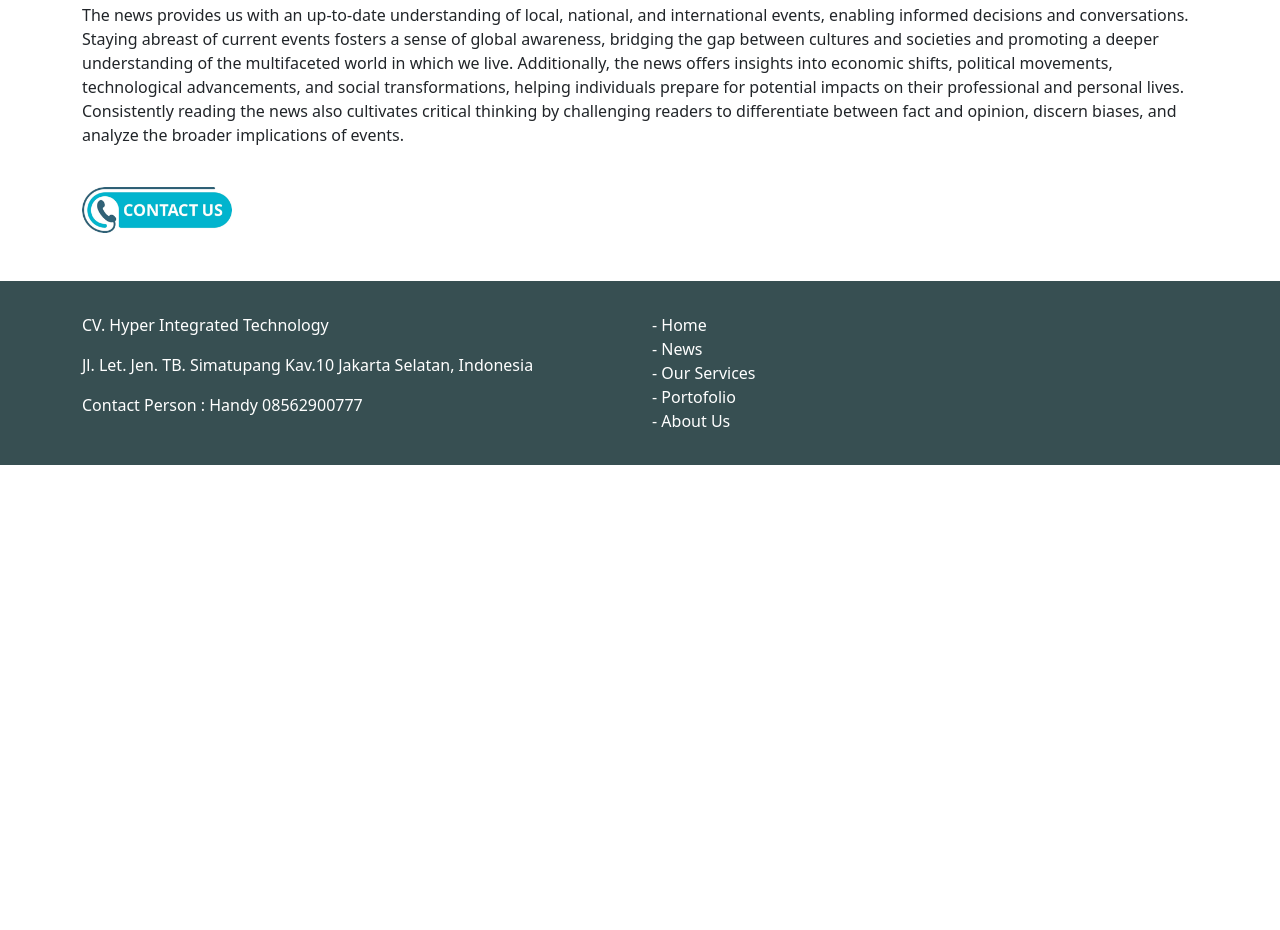
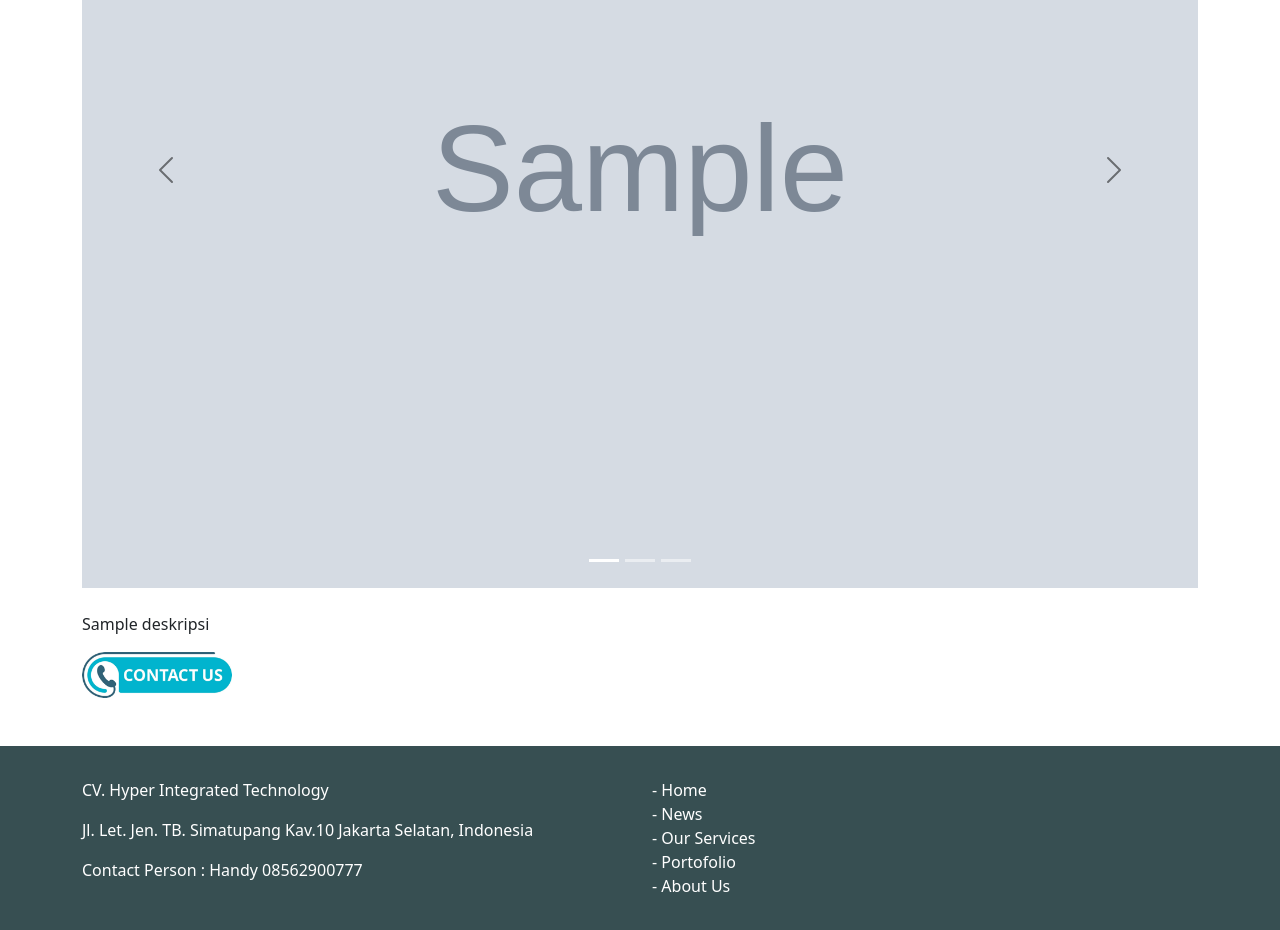
Before and after one commit to NunaHajima/HyperIntegrated_UTS-Trilogy, a CodeIgniter 4 app: the page made by app/Views/Portofolio2.php in a window 1280 px wide. Shown: the part 431-1361 px from the top of the page. Before the commit the page ends 896 px from the top, so only its background shows below. Run offline with PHP 8.4 and a stand-in for CodeIgniter, Linux system fonts and the light colour scheme; the template is opened without the code that fills it: most values are stand-ins (such as "Sample title", 1, 10 or a date in 2020); grey boxes marked "Sample" are stand-in pictures; some libraries are stand-ins or nearby versions.

Commit message:
sampai portofolio

```diff
--- a/app/Config/Routes.php
+++ b/app/Config/Routes.php
@@ -13,7 +13,7 @@ $routes->get('news/detail/(:num)', 'News::detail/$1');
 $routes->get('/services', 'OurServices::index');
 $routes->get('service/detail/(:num)', 'OurServices::detail/$1');
 $routes->get('/portofolio', 'Portofolio::index');
-$routes->get('/portofolio2', 'Portofolio2::index');
+$routes->get('portofolio/detail/(:num)', 'Portofolio::detail/$1');
 $routes->get('/aboutus', 'AboutUs::index');
 
 /*Admin CRUD*/
--- a/app/Controllers/OurServices.php
+++ b/app/Controllers/OurServices.php
@@ -16,7 +16,7 @@ class OurServices extends BaseController
         $this->serviceModel = new OurserviceModel();
     }
 
-    public function index(): string
+    public function index()
     {
         // Buat instance model
         $serviceModel = new OurserviceModel();
--- a/app/Views/Portofolio2.php
+++ b/app/Views/Portofolio2.php
@@ -1,14 +1,47 @@
 <?= $this->extend('layout/base') ?>
 <?= $this->section('content') ?>
+
 <section class="container my-5">
-        <h2 class="text-center">News Title</h2>
-        <div class="text-center my-4">
-            <img src="template/assets/contoh1.jpg" alt="News Image" class="img-fluid custom-img">
+    <br><br><br>
+    <h2 class="text-center"><?= esc($portofolioItem['judul']) ?></h2>
+
+    <!-- Bootstrap Carousel Start -->
+    <div id="portfolioCarousel" class="carousel slide my-4" data-bs-ride="carousel">
+        <!-- Indicators -->
+        <div class="carousel-indicators">
+            <button type="button" data-bs-target="#portfolioCarousel" data-bs-slide-to="0" class="active" aria-current="true" aria-label="Slide 1"></button>
+            <button type="button" data-bs-target="#portfolioCarousel" data-bs-slide-to="1" aria-label="Slide 2"></button>
+            <button type="button" data-bs-target="#portfolioCarousel" data-bs-slide-to="2" aria-label="Slide 3"></button>
         </div>
-        <p>The news provides us with an up-to-date understanding of local, national, and international events, enabling informed decisions and conversations. Staying abreast of current events fosters a sense of global awareness, bridging the gap between cultures and societies and promoting a deeper understanding of the multifaceted world in which we live. Additionally, the news offers insights into economic shifts, political movements, technological advancements, and social transformations, helping individuals prepare for potential impacts on their professional and personal lives. Consistently reading the news also cultivates critical thinking by challenging readers to differentiate between fact and opinion, discern biases, and analyze the broader implications of events.</p>
-        <br>
-        <a href="https://wa.me/628562900777" target="_blank">
-            <img src="template/assets/contactus.png" alt="News Image" class="img-fluid custom-img2">
-        </a>
-    </section>
+
+        <!-- Carousel Inner -->
+        <div class="carousel-inner text-center">
+            <div class="carousel-item active">
+                <img src="/photos/<?= esc($portofolioItem['photo']) ?>" alt="Image 1" class="img-fluid w-100" style="object-fit: cover;">
+            </div>
+            <div class="carousel-item">
+                <img src="/photos2/<?= esc($portofolioItem['photo2']) ?>" alt="Image 2" class="img-fluid w-100" style="object-fit: cover;">
+            </div>
+            <div class="carousel-item">
+                <img src="/photos3/<?= esc($portofolioItem['photo3']) ?>" alt="Image 3" class="img-fluid w-100" style="object-fit: cover;">
+            </div>
+        </div>
+
+        <!-- Controls -->
+        <button class="carousel-control-prev" type="button" data-bs-target="#portfolioCarousel" data-bs-slide="prev">
+            <span class="carousel-control-prev-icon" aria-hidden="true"></span>
+            <span class="visually-hidden">Previous</span>
+        </button>
+        <button class="carousel-control-next" type="button" data-bs-target="#portfolioCarousel" data-bs-slide="next">
+            <span class="carousel-control-next-icon" aria-hidden="true"></span>
+            <span class="visually-hidden">Next</span>
+        </button>
+    </div>
+    <!-- Bootstrap Carousel End -->
+    <p><?= esc($portofolioItem['deskripsi']) ?></p>
+    <a href="https://wa.me/628562900777" target="_blank">
+        <img src="/template/assets/contactus.png" alt="News Image" class="img-fluid custom-img2">
+    </a>
+</section>
+
 <?= $this->endSection() ?>
--- a/app/Views/aboutus.php
+++ b/app/Views/aboutus.php
@@ -2,7 +2,7 @@
 <?= $this->section('content') ?>
 <section class="news2"data-aos="slide-up" data-aos-once="true">
 <div class="text-center mb-1" data-aos="slide-up" data-aos-once="true">
-            <br>
+            <br><br><br><br>
             <h2 class="fw-bolder">About Us</h2>
         </div>
         <div class="text-start mb-1" data-aos="slide-up" data-aos-once="true">
--- a/app/Views/layout/head.php
+++ b/app/Views/layout/head.php
@@ -22,3 +22,4 @@
 
         <!-- Bootstrap JS Bundle (termasuk Popper) -->
         <script src="https://cdn.jsdelivr.net/npm/bootstrap@5.3.0/dist/js/bootstrap.bundle.min.js"></script>
+        <link href="https://maxcdn.bootstrapcdn.com/bootstrap/5.3.0/css/bootstrap.min.css" rel="stylesheet">
--- a/app/Views/layout/scripts.php
+++ b/app/Views/layout/scripts.php
@@ -24,3 +24,4 @@
 </script>
 <script src="path/to/bootstrap.bundle.js"></script> <!-- Sesuaikan dengan path bootstrap Anda -->
     <script src="path/to/custom.js"></script> <!-- Tambahkan jika ada custom JavaScript -->
+    <script src="https://maxcdn.bootstrapcdn.com/bootstrap/5.3.0/js/bootstrap.bundle.min.js"></script>
--- a/app/Views/news.php
+++ b/app/Views/news.php
@@ -9,7 +9,7 @@
     <!-- Loop melalui data berita yang diambil dari controller -->
     <?php foreach ($news as $newsItem): ?>
         <article class="news-item" data-aos="slide-up" data-aos-once="true">
-            <img src="/photos/<?= esc($newsItem['photo']) ?>" alt="News Image">
+            <img src="/photos/<?= esc($newsItem['photo']) ?>" alt="News Image" style="width: 400px; height: 200px; object-fit: cover;">
             <div class="news-content">
                 <h2><?= esc($newsItem['judul']) ?></h2>
                 <p><?= esc(substr($newsItem['berita'], 0, 100)) ?>...</p>
--- a/app/Views/news2.php
+++ b/app/Views/news2.php
@@ -2,12 +2,12 @@
 <?= $this->section('content') ?>
 
 <section class="container my-5">
-    <br><br><br>
+    <br><br><br><br>
     <h2 class="text-center"><?= esc($newsItem['judul']) ?></h2>
     <div class="text-center my-4">
-        <img src="/photos/<?= esc($newsItem['photo']) ?>" alt="News Image" class="img-fluid custom-img" width="800" height="800">
+        <img src="/photos/<?= esc($newsItem['photo']) ?>" alt="News Image" class="img-fluid w-100" style="object-fit: cover;">
     </div>
-    <p><?= esc($newsItem['service']) ?></p>
+    <p><?= esc($newsItem['berita']) ?></p>
 </section>
 
 <?= $this->endSection() ?>
--- a/app/Views/services.php
+++ b/app/Views/services.php
@@ -7,7 +7,7 @@
         </div>
         <?php foreach ($service as $serviceItem): ?>
             <article class="news-item" data-aos="slide-up" data-aos-once="true">
-                <img src="/photos/<?= esc($serviceItem['photo']) ?>" alt="News Image">
+                <img src="/photos/<?= esc($serviceItem['photo']) ?>" alt="News Image" style="width: 400px; height: 200px; object-fit: cover;">
                 <div class="news-content">
                     <h2><?= esc($serviceItem['judul']) ?></h2>
                     <p><?= esc(substr($serviceItem['service'], 0, 100)) ?>...</p>
--- a/app/Views/services2.php
+++ b/app/Views/services2.php
@@ -5,9 +5,12 @@
     <br><br><br>
     <h2 class="text-center"><?= esc($serviceItem['judul']) ?></h2>
     <div class="text-center my-4">
-        <img src="/photos/<?= esc($serviceItem['photo']) ?>" alt="News Image" class="img-fluid custom-img" width="800" height="800">
+        <img src="/photos/<?= esc($serviceItem['photo']) ?>" alt="News Image" class="img-fluid w-100" style="object-fit: cover;">
     </div>
     <p><?= esc($serviceItem['service']) ?></p>
+    <a href="https://wa.me/628562900777" target="_blank">
+        <img src="/template/assets/contactus.png" alt="News Image" class="img-fluid custom-img2">
+    </a>
 </section>
 
 <?= $this->endSection() ?>
```
Also changed, not shown: app/Controllers/Portofolio.php (+32 -2 lines), app/Views/Portofolio.php (+12 -23 lines).
